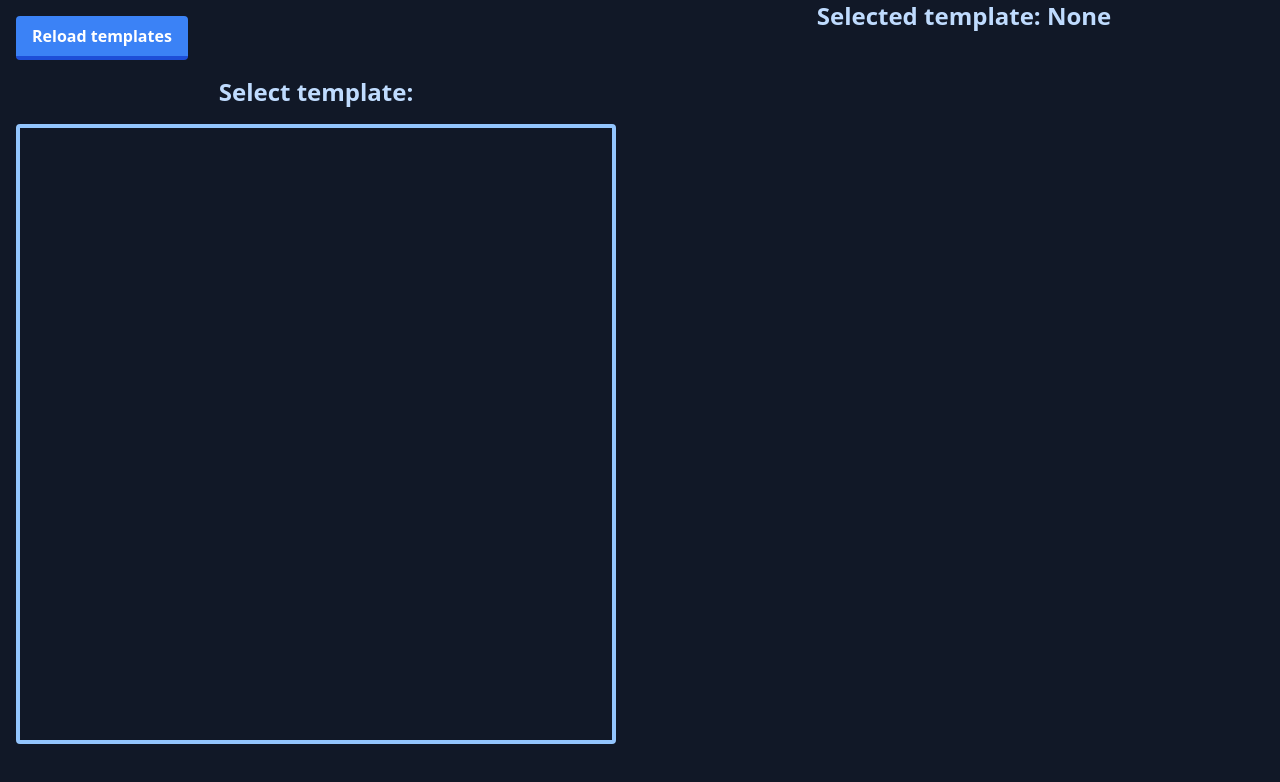
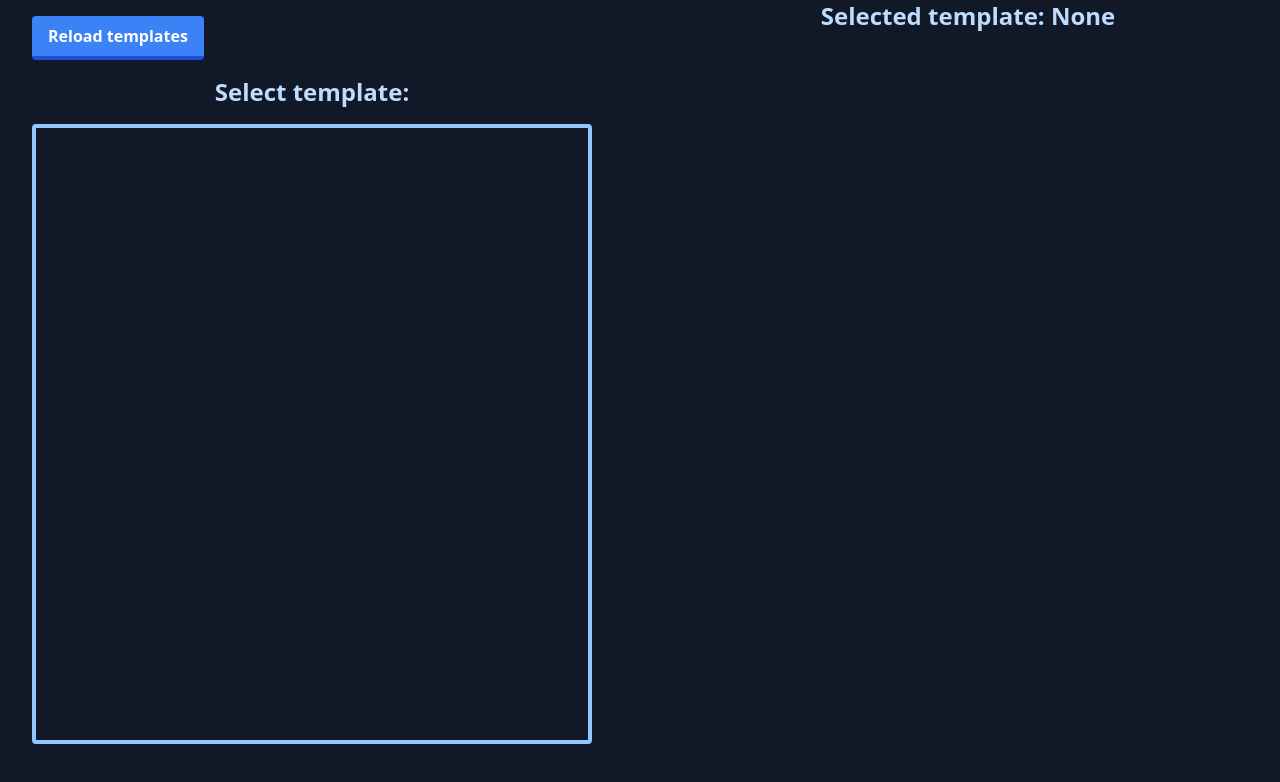
Before and after one commit to Adamekka/dotfile-manager, a Svelte app: page / in a window 1280 px wide. Shown: the top 782 px of the page. Built offline with nearby package versions, Linux system fonts and the light colour scheme.

Commit message:
set gaps, margins

```diff
--- a/src/gui/src-ui/src/App.svelte
+++ b/src/gui/src-ui/src/App.svelte
@@ -14,11 +14,11 @@
 </script>
 
 <main class="container">
-  <div class="grid grid-cols-2 gap-4">
-    <div>
+  <div class="grid grid-cols-2 gap-8">
+    <div class="mx-4">
       <TemplateList bind:selected_template />
     </div>
-    <div>
+    <div class="mx-4">
       <TemplateInfo bind:selected_template />
     </div>
   </div>
```
